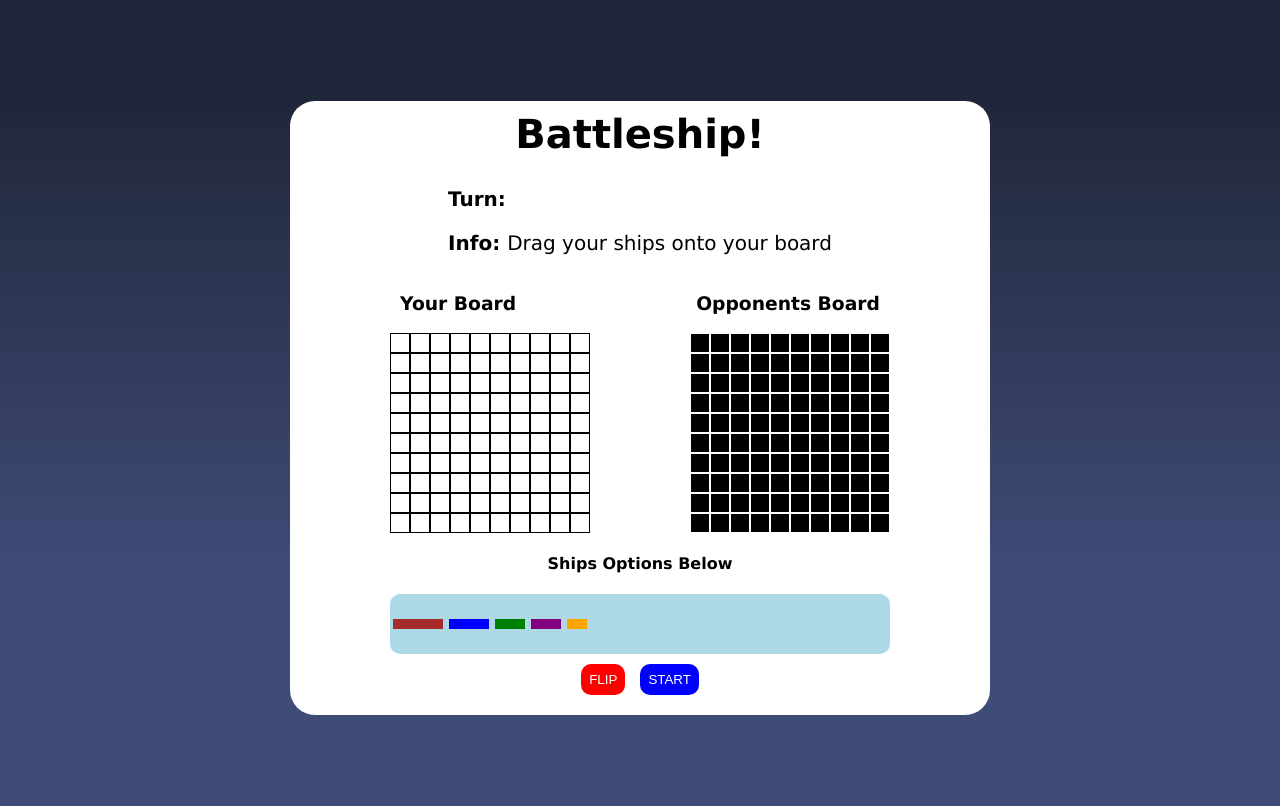
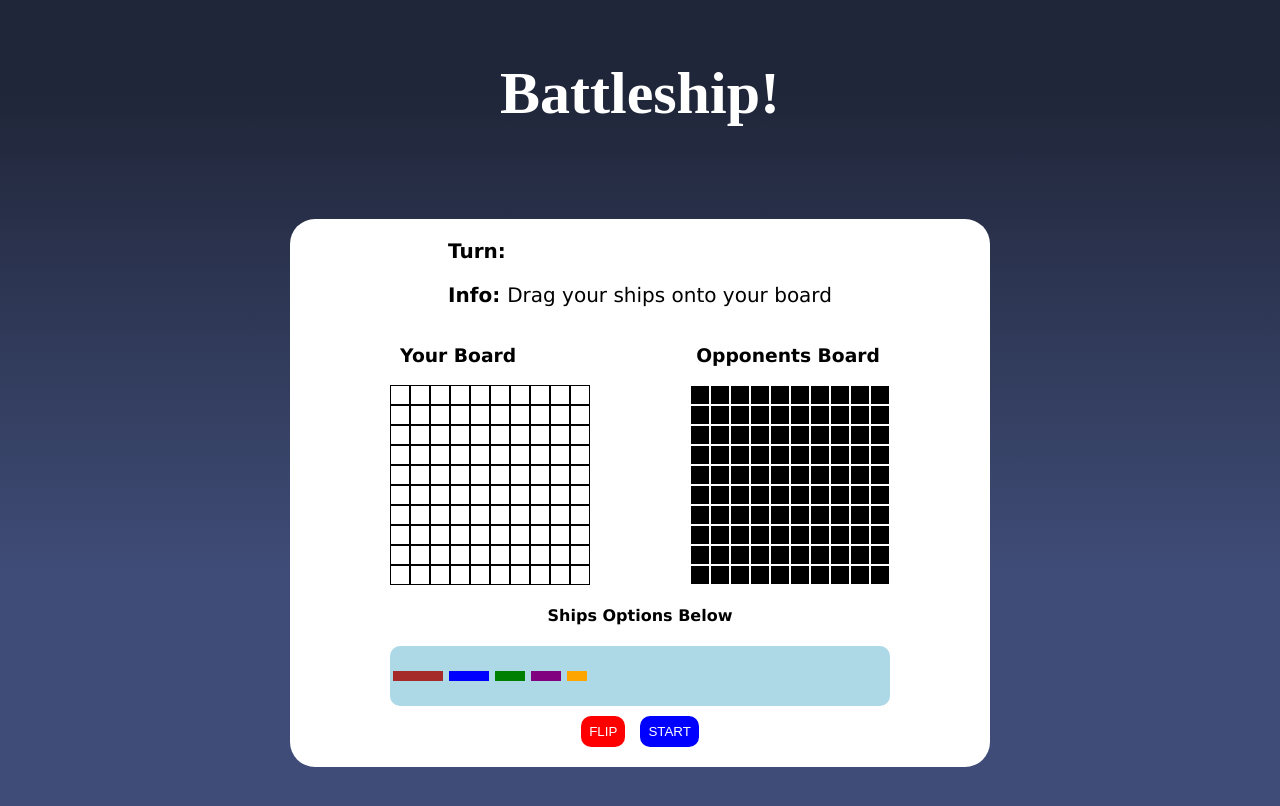
Before and after one commit to jwwals1/Battleship-Game, a plain HTML site: page index.html in a window 1280 px wide. Drawn offline with Linux system fonts and the light colour scheme.

Commit message:
changed battleship heading to outside of the main div

```diff
--- a/index.html
+++ b/index.html
@@ -7,8 +7,8 @@
     <link rel="stylesheet" href="styles.css" />
   </head>
   <body>
+    <h2>Battleship!</h2>
     <div id="container">
-      <h2>Battleship!</h2>
       <div id="game-info">
         <p><b>Turn:</b><span id="turn-display"></span></p>
         <p><b>Info: </b><span id="info"></span></p>
--- a/styles.css
+++ b/styles.css
@@ -1,7 +1,7 @@
  body {
     background: linear-gradient(to bottom, rgb(32, 38, 57) 11.4%, rgb(63, 76, 119) 70.2%);
     height: 100vh;
-    display: flex;
+    display: grid;
     justify-content: center;
     align-items: center;
  }
@@ -20,8 +20,11 @@
 }
 
 h2 {
-    font-size: 40px;
+    font-size: 60px;
     margin: 10px;
+    color: white;
+    display: flex;
+    justify-content: center;
 }
 
 #game-info {
```
